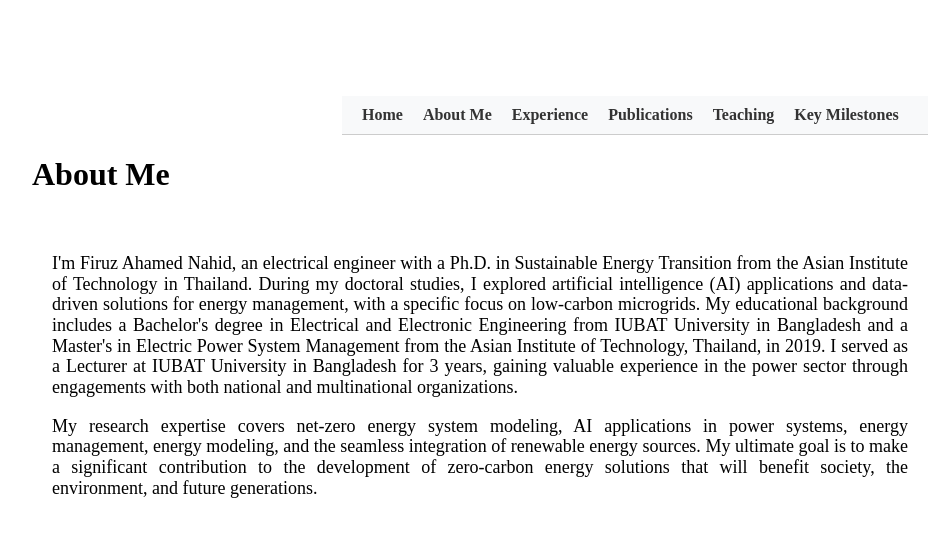
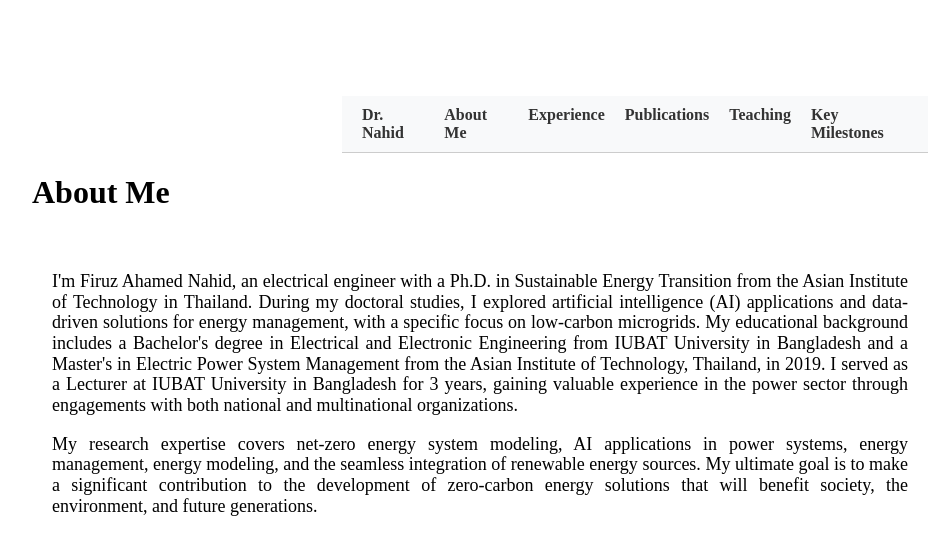
Before and after one commit to FiruzAhamed/firuzahamed.github.io, a Jekyll site: the page built from about.md, in a window 1280 px wide. Shown: the top 555 px of the page, without its empty margins (160-1099 px from the left). Built offline with Jekyll 4.4.1, drawn with Linux system fonts in a browser that asks for light colours.

Commit message:
Update about.md

```diff
--- a/about.md
+++ b/about.md
@@ -7,7 +7,7 @@
 <!-- TOP NAVIGATION BAR -->
 <nav class="top-nav">
   <ul>
-    <li><a href="/">Home</a></li>
+    <li><a href="/">Dr. Nahid</a></li>
     <li><a href="/about/">About Me</a></li>
     <li><a href="/experience/">Experience</a></li>
     <li><a href="/publications/">Publications</a></li>
```
